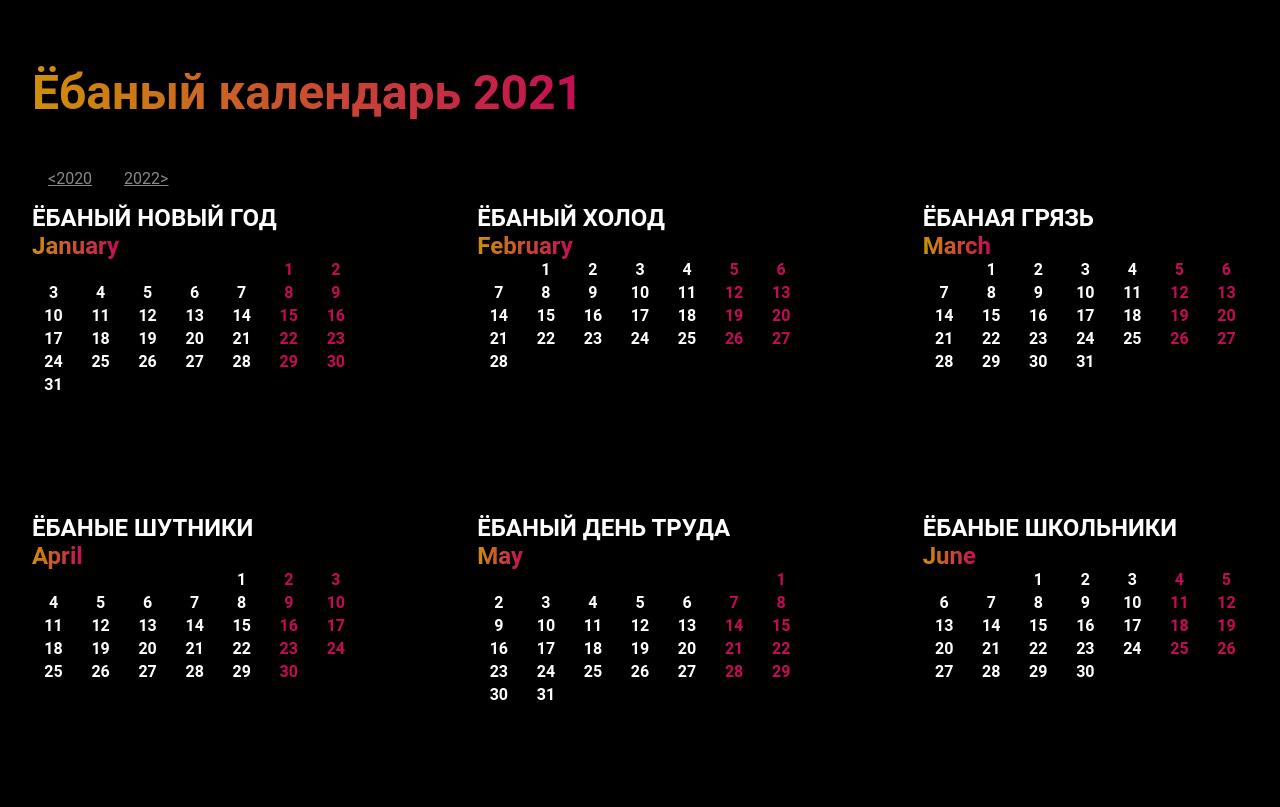
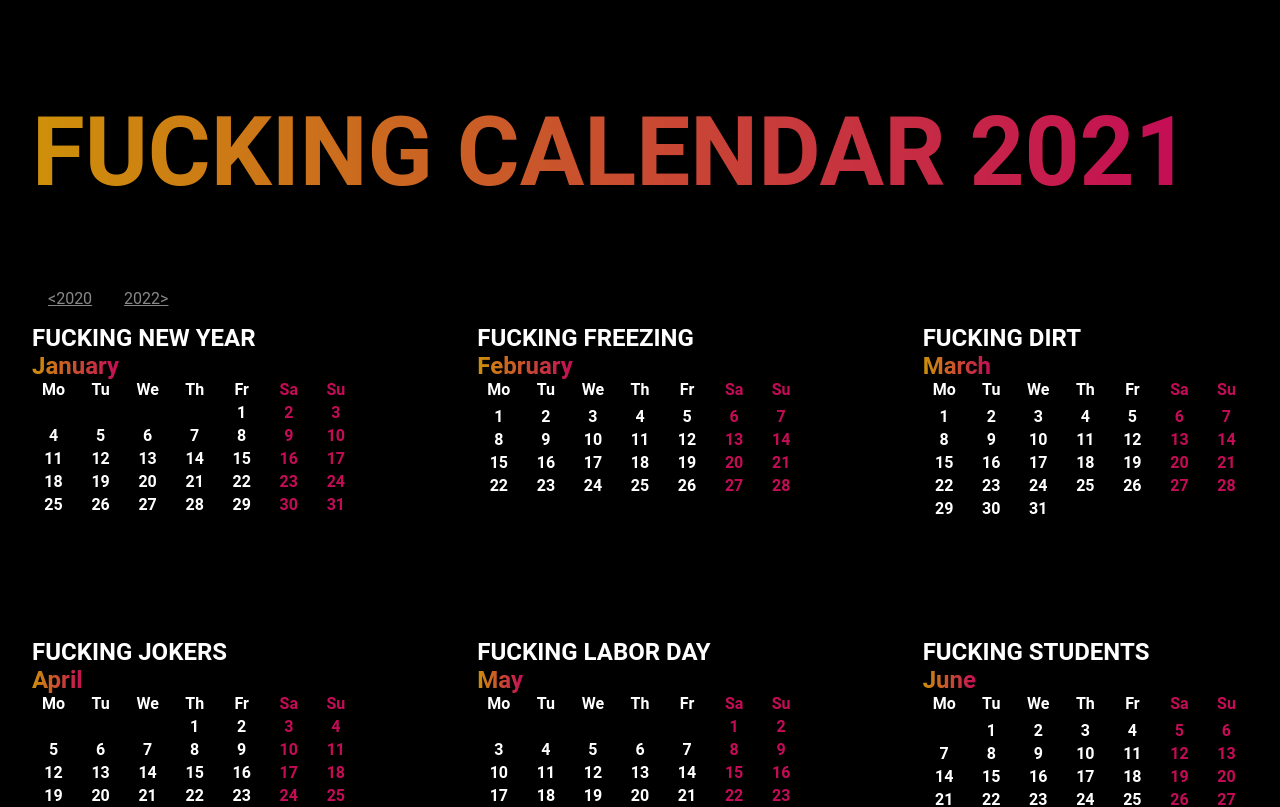
Before and after one commit to Rubyroidas/calendar, a React app: page / in a window 1280 px wide. Shown: the top 807 px of the page. Built offline with nearby package versions, Linux system fonts and the light colour scheme.

Commit message:
Fix: month start day Add: Ukrainian language

```diff
--- a/package.json
+++ b/package.json
@@ -22,7 +22,7 @@
     "@material-ui/core": "^4.12.3",
     "@material-ui/icons": "^4.11.2",
     "classnames": "^2.3.1",
-    "moment": "^2.29.1",
+    "dayjs": "^1.10.7",
     "react": "^17.0.2",
     "react-dom": "^17.0.2",
     "react-input-mask": "^2.0.4",
--- a/src/App.scss
+++ b/src/App.scss
@@ -17,7 +17,8 @@ body {
 }
 
 h1 {
-  font-size: 3rem;
+  font-size: 6rem;
+  text-transform: uppercase;
 }
 
 #root {
--- a/src/Calendar.jsx
+++ b/src/Calendar.jsx
@@ -1,11 +1,20 @@
-import React from 'react';
+import React, {useEffect} from 'react';
 import {Link, useParams} from 'react-router-dom';
-import moment from 'moment';
 import classNames from 'classnames';
 
-moment.locale(navigator.language);
+import dayjs from 'dayjs';
+import isoWeek from 'dayjs/plugin/isoWeek';
 
-const monthDescriptions = [
+dayjs.extend(isoWeek);
+dayjs.locale(navigator.language);
+
+const pageTitles = {
+    ru: 'Ёбаный календарь',
+    ua: 'Йобаний календар',
+    en: 'Fucking calendar',
+};
+const monthDescriptions = {
+    ru: [
         'Ёбаный новый год',
         'Ёбаный холод',
         'Ёбаная грязь',
@@ -18,20 +27,84 @@ const monthDescriptions = [
         'Ёбаный дождь',
         'Ёбаные скидки',
         'Ёбаные подарки',
-]
+    ],
+    ua: [
+        'Йобаний новий рік',
+        'Йобаний холод',
+        'Йобаний бруд',
+        'Йобані жартівники',
+        'Йобаний день праці',
+        'Йобані школярі',
+        'Йобана спека',
+        'Йобаний відпустка',
+        'Йобане 3 вересня',
+        'Йобаний дощ',
+        'Йобані знижки',
+        'Йобані подарунки',
+    ],
+    en: [
+        'Fucking new year',
+        'Fucking freezing',
+        'Fucking dirt',
+        'Fucking jokers',
+        'Fucking labor day',
+        'Fucking students',
+        'Fucking hot',
+        'Fucking vacation',
+        'Fucking 3rd september',
+        'Fucking raining',
+        'Fucking discounts',
+        'Fucking gifts',
+    ],
+};
+const weekDays = {
+    ru: [
+        'Пн',
+        'Вт',
+        'Ср',
+        'Чт',
+        'Пт',
+        'Сб',
+        'Вс',
+    ],
+    ua: [
+        'Пн',
+        'Вт',
+        'Ср',
+        'Чт',
+        'Пт',
+        'Сб',
+        'Нд',
+    ],
+    en: [
+        'Mo',
+        'Tu',
+        'We',
+        'Th',
+        'Fr',
+        'Sa',
+        'Su',
+    ],
+};
+
+const preferredLanguage = navigator.languages
+    .map(lang => lang.match(/\w+/)[0])
+    .find(lang => Object.keys(monthDescriptions).includes(lang))
+    || 'ru';
 
 /**
- * @param month
- * @param year
+ * @param {number} month
+ * @param {number} year
  * @return {JSX.Element}
  * @constructor
  */
 const Month = ({month, year}) => {
+    const firstMonday = dayjs(`${year}-${month}-10`).startOf('isoWeek').date() % 7;
+    const skipDays = 8 - firstMonday;
     const firstDay = new Date(`${year}-${month}-01`);
-    const firstOffset = firstDay.getDay();
-    const monthName = moment(firstDay).format('MMMM');
+    const monthName = dayjs(firstDay).format('MMMM');
 
-    const offsetters = Array(firstOffset).fill(0).map((_, i) => i);
+    const offsetters = Array(skipDays).fill(0).map((_, i) => i);
     const days = [];
     for (let i = 1; i <= 31; i++) {
         const date = new Date(`${year}-${month}-${i}`);
@@ -42,15 +115,18 @@ const Month = ({month, year}) => {
 
     return (
         <div className="month">
-            <div className="description">{monthDescriptions[month - 1]}</div>
+            <div className="description">{monthDescriptions[preferredLanguage][month - 1]}</div>
             <div className="name gradient">{monthName}</div>
             <div className="days">
+                {weekDays[preferredLanguage].map((day, i) => (
+                    <div key={i} className={classNames('day', {holiday: i >= 5})}>{day}</div>
+                ))}
                 {offsetters.map(i => (
                     <div key={i}/>
                 ))}
                 {days.map(date => (
                     <div key={date.getDate()}
-                         className={classNames('day', {holiday: date.getDay() >= 5})}
+                         className={classNames('day', {holiday: dayjs(`${year}-${month}-${date.getDate()}`).isoWeekday() >= 6})}
                     >{date.getDate()}</div>
                 ))}
             </div>
@@ -67,9 +143,14 @@ export const Calendar = () => {
         months.push(i);
     }
 
+    const pageTitle = pageTitles[preferredLanguage];
+    useEffect(() => {
+        document.title = pageTitle;
+    }, []);
+
     return (
         <div>
-            <h1 className="gradient">Ёбаный календарь {year}</h1>
+            <h1 className="gradient">{pageTitle} {year}</h1>
             <div>
                 <Link to={`/${year - 1}`}>&lt;{year - 1}</Link>
                 <Link to={`/${year + 1}`}>{year + 1}&gt;</Link>
--- a/src/index.html
+++ b/src/index.html
@@ -2,7 +2,7 @@
 <html lang="en">
 <head>
     <meta charset="UTF-8">
-    <title>Kinesis debug tool</title>
+    <title>Fucking calendar</title>
 </head>
 <body>
 <div id="root"></div>
```
Also changed, not shown: 2 other files (tests, documents, lock files or other folders). Lines whose indentation alone changed are shown as unchanged.
